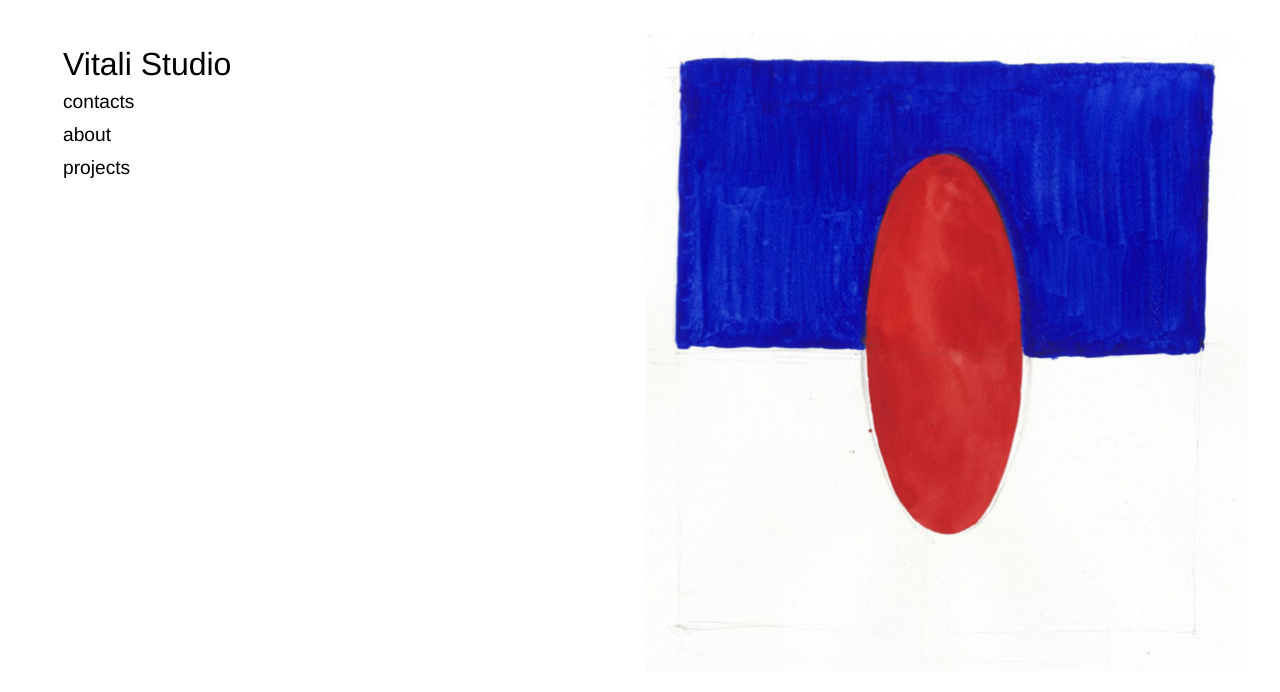
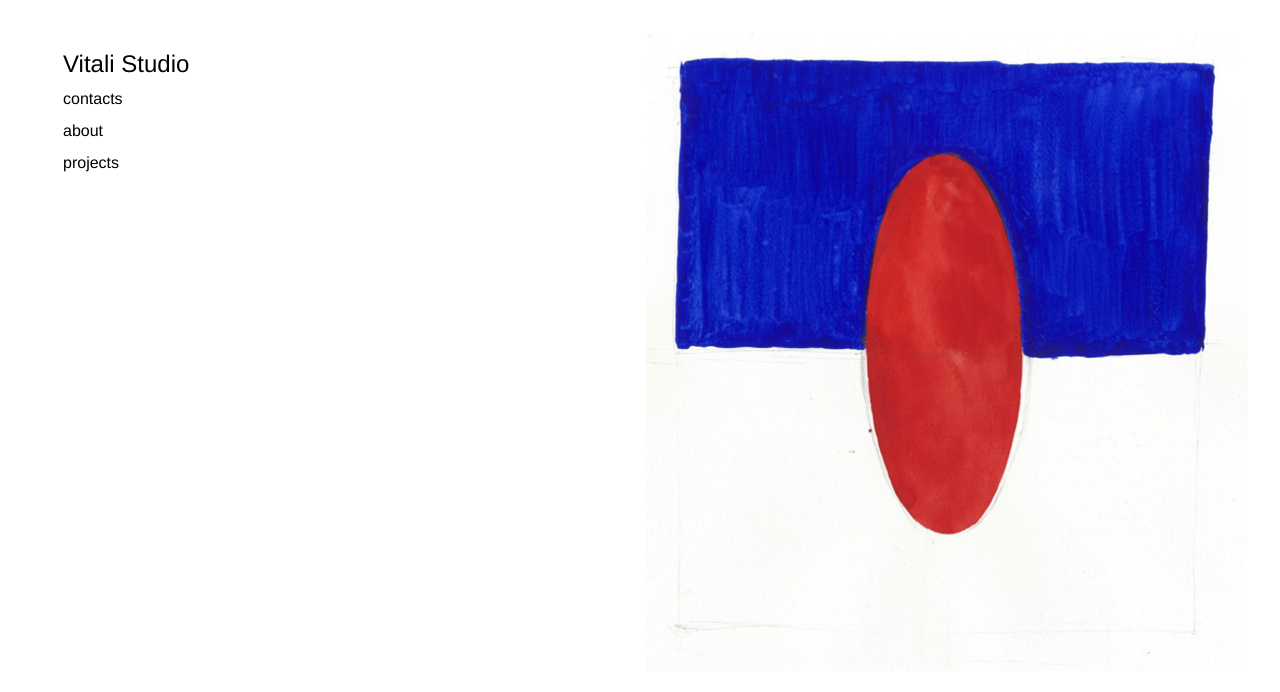
Before and after one commit to olivierovitali/vitaliarchitettidefinitivo, a plain HTML site: page index.html in a window 1280 px wide. Drawn offline with nearby package versions, Linux system fonts and the light colour scheme.

Commit message:
Update styleprogetti.css

```diff
--- a/styleprogetti.css
+++ b/styleprogetti.css
@@ -505,7 +505,7 @@ font-size: 1rem;
 
 
 #home{
- font-size: 2rem;
+ font-size: 1.5rem;
     text-decoration: none;
 }
 
@@ -531,14 +531,14 @@ line-height: 2rem;
     .arte{
         padding-top: 2rem;
         padding-right: 2rem;
-        height:60rem;
+
 
     }
 li a {
    display: inline-block;
 
   text-decoration: none;
-  font-size: 1.2rem;
+  font-size: 1rem;
 }
 
 #navbar{position: fixed; margin: 3rem;}
```
